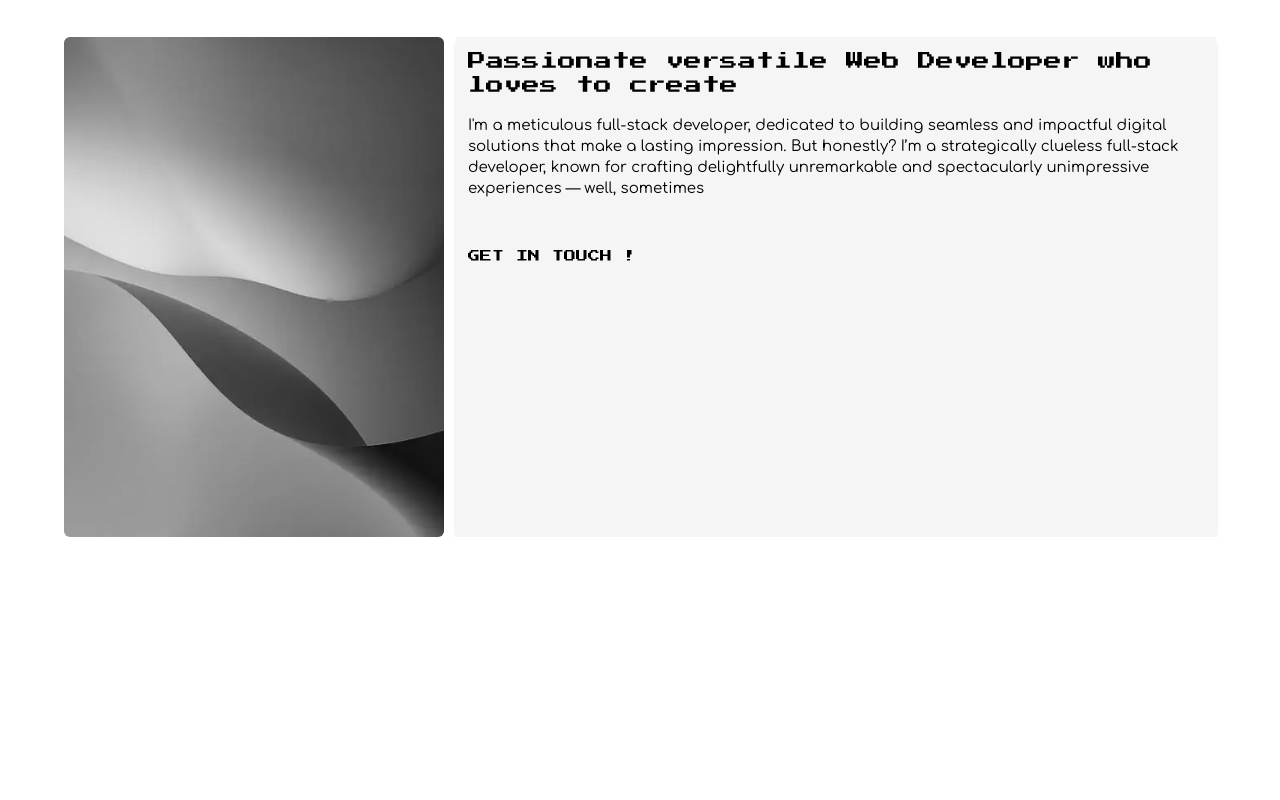
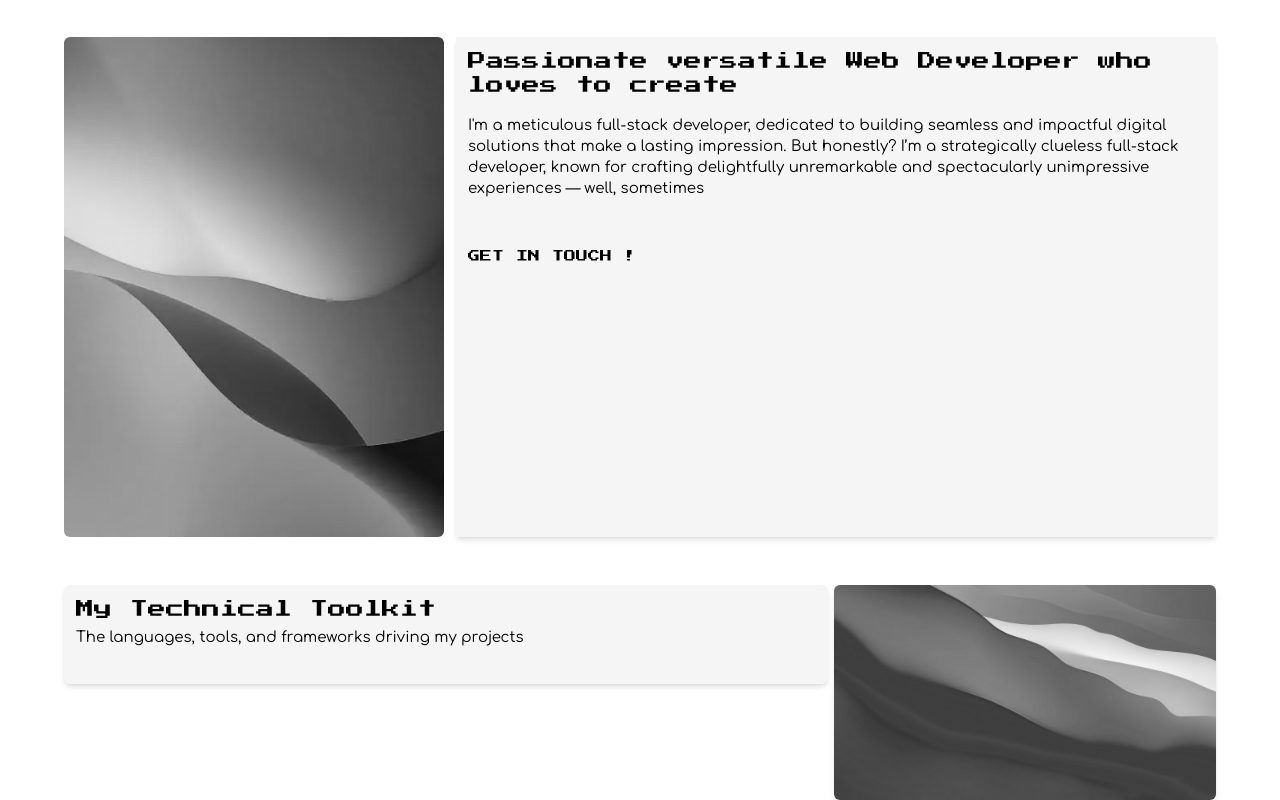
Before and after one commit to ayoub-ahnaou/Portfolio-v1.0, a website: page src/index.html in a window 1280 px wide. Shown: the part 573-1373 px from the top of the page. Before the commit the page ends 1110 px from the top, so only its background shows below. Drawn offline with nearby package versions, Linux system fonts and the light colour scheme; files that its build step writes are made by us from their sources.

Commit message:
Create the section of skills and social media account and fill it with js with a dynamique data

```diff
--- a/src/index.html
+++ b/src/index.html
@@ -141,5 +141,39 @@
       </div>
     </section>
 
+    <!-- section for outils and technologies -->
+    <section class="center mt-16 max-md:h-auto">
+      <div class="container flex max-md:flex-col-reverse gap-2 h-full">
+        <div class="w-2/3 max-md:w-full flex flex-col gap-2">
+          <div
+            class="w-full h-auto rounded-lg bg-lightBg shadow-md p-4 flex flex-col gap-8"
+          >
+            <div class="flex flex-col gap-2">
+              <p class="text-primaryTextColor text-2xl">My Technical Toolkit</p>
+              <p class="font-[Comfortaa] text-xl">
+                The languages, tools, and frameworks driving my projects
+              </p>
+            </div>
+            <div
+              id="skills-images-container"
+              class="flex gap-3 w-full flex-wrap img-effect"
+            >
+              <!-- skills data rendered with javascript -->
+            </div>
+          </div>
+          <div id="social-container" class="w-full flex max-md:flex-col gap-2">
+            <!-- social data rendered with js -->
+          </div>
+        </div>
+        <div class="w-1/3 max-md:w-full">
+          <img
+            src="assets/images/BH58OI3.webp"
+            class="img-effect max-md:w-full h-full shadow-md"
+            alt=""
+          />
+        </div>
+      </div>
+    </section>
+
   </body>
 </html>
```
